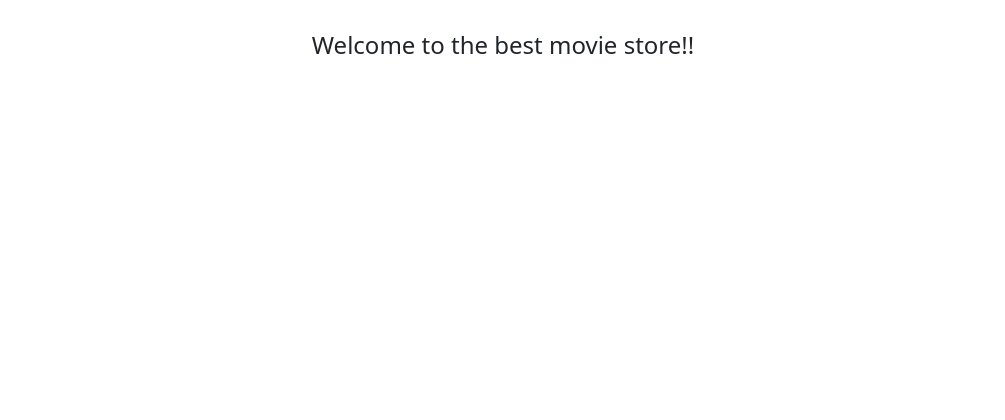
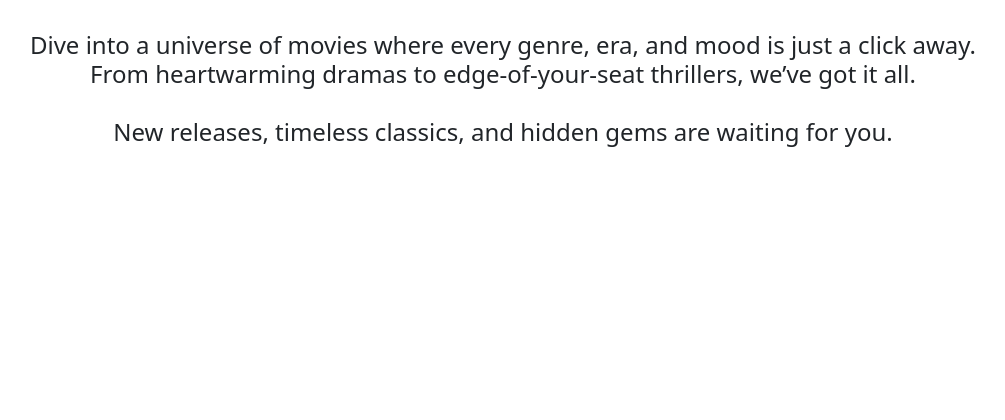
Before and after one commit to yantsenter/2340proj1, a Django app: page / in a window 1280 px wide. Shown: the part 225-645 px from the top of the page, without its empty margins (137-1142 px from the left). Run offline with Django 4.2, Linux system fonts and the light colour scheme; some libraries are stand-ins or nearby versions; some web fonts are replaced.

Commit message:
Added to welcome page

```diff
--- a/home/templates/home/index.html
+++ b/home/templates/home/index.html
@@ -12,7 +12,9 @@
   <div class="container">
     <div class="row mt-3">
       <div class="col mx-auto text-center mb-3">
-        <h4>Welcome to the best movie store!!</h4>
+        <h4>Dive into a universe of movies where every genre, era, and mood is just a click away.
+            <br>From heartwarming dramas to edge-of-your-seat thrillers, we’ve got it all. </br>
+            <br>New releases, timeless classics, and hidden gems are waiting for you.<br></h4>
       </div>
     </div>
   </div>
```
